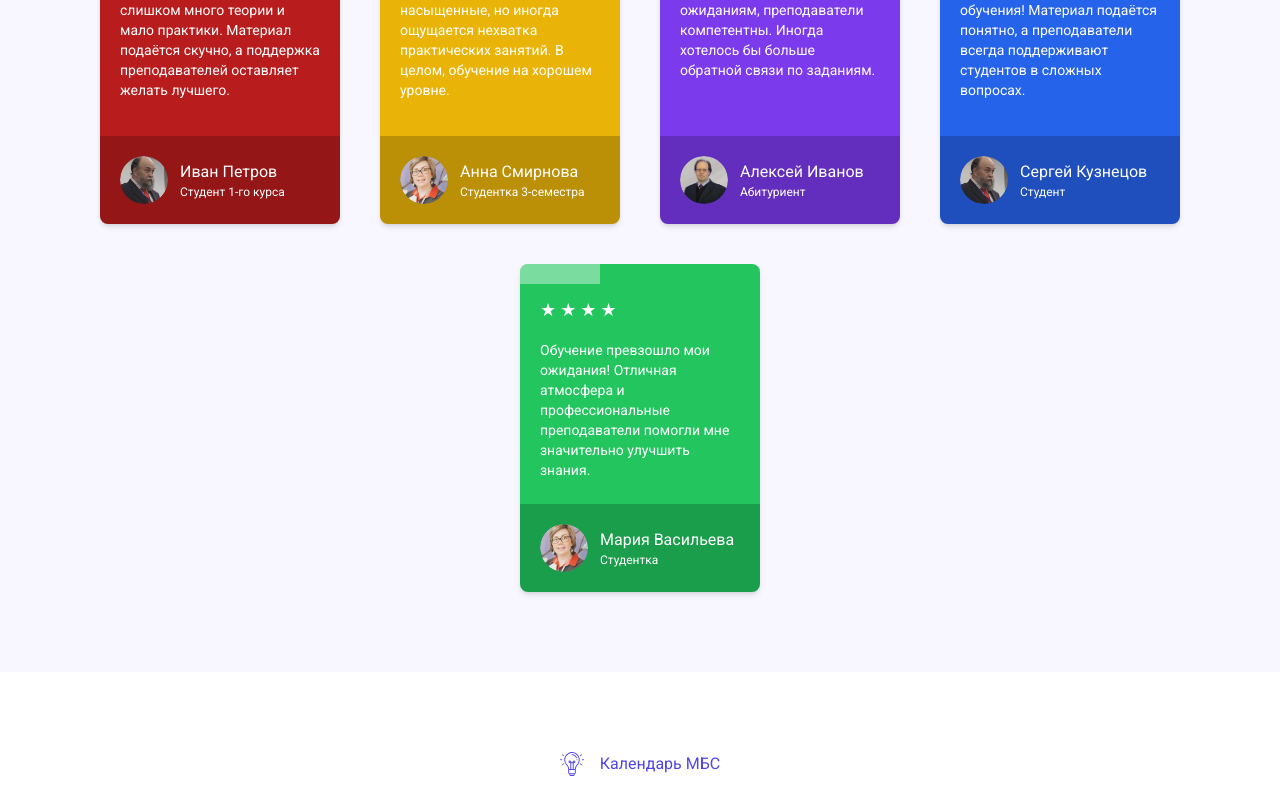
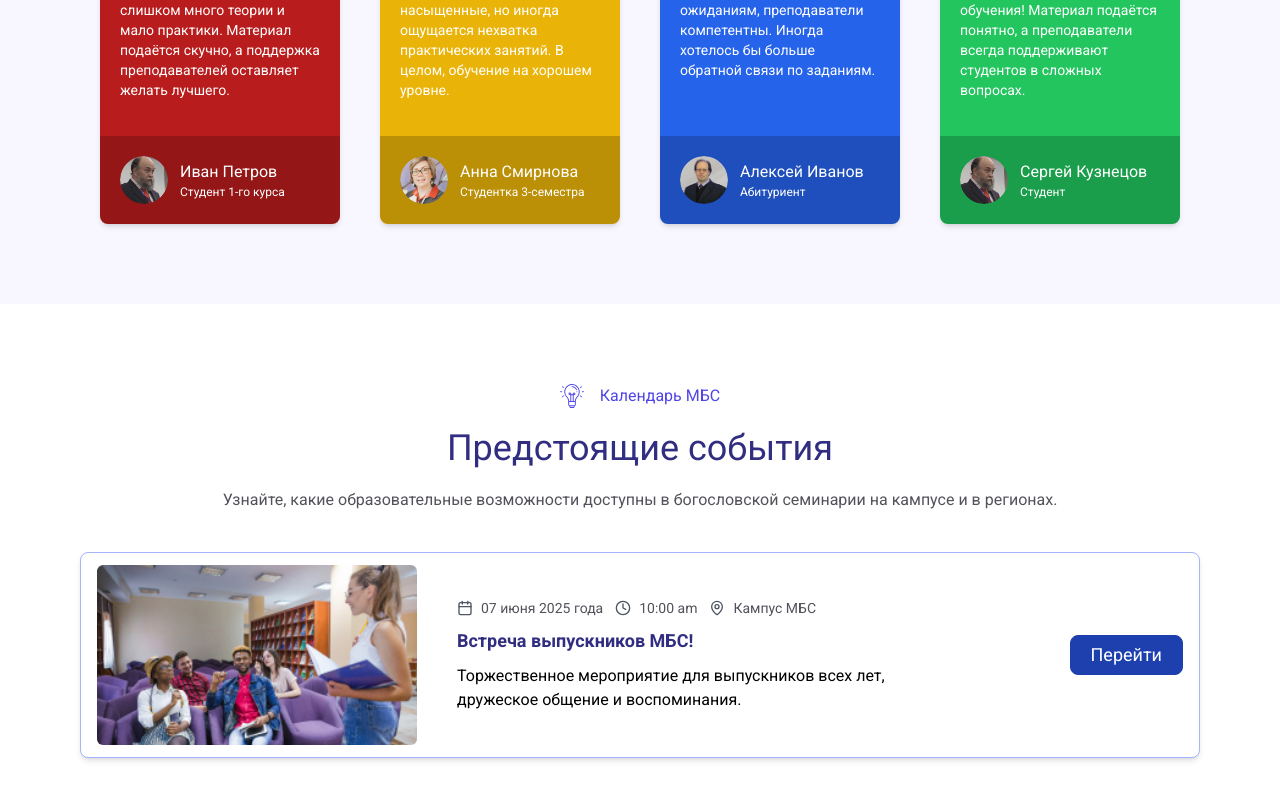
Before and after one commit to ValentinK2410/seminary, a React (Create React App) app: page / in a window 1280 px wide. Shown: the part 6475-7264 px from the top of the page. Built offline with nearby package versions, Linux system fonts and the light colour scheme.

Commit message:
fix the hover scale for cardGrid

```diff
--- a/src/features/feedback/components/feedbackData.js
+++ b/src/features/feedback/components/feedbackData.js
@@ -22,20 +22,13 @@ export const feedbackData = [
     image: image3,
     name: "Алексей Иванов",
     info: "Абитуриент",
-    colorCode: 2
+    colorCode: 3
   },
   {
     text: "Очень доволен качеством обучения! Материал подаётся понятно, а преподаватели всегда поддерживают студентов в сложных вопросах.",
     image: image1,
     name: "Сергей Кузнецов",
     info: "Студент",
-    colorCode: 3
-  },
-  {
-    text: "Обучение превзошло мои ожидания! Отличная атмосфера и профессиональные преподаватели помогли мне значительно улучшить знания.",
-    image: image2,
-    name: "Мария Васильева",
-    info: "Студентка",
     colorCode: 4
   }
 ];
```
